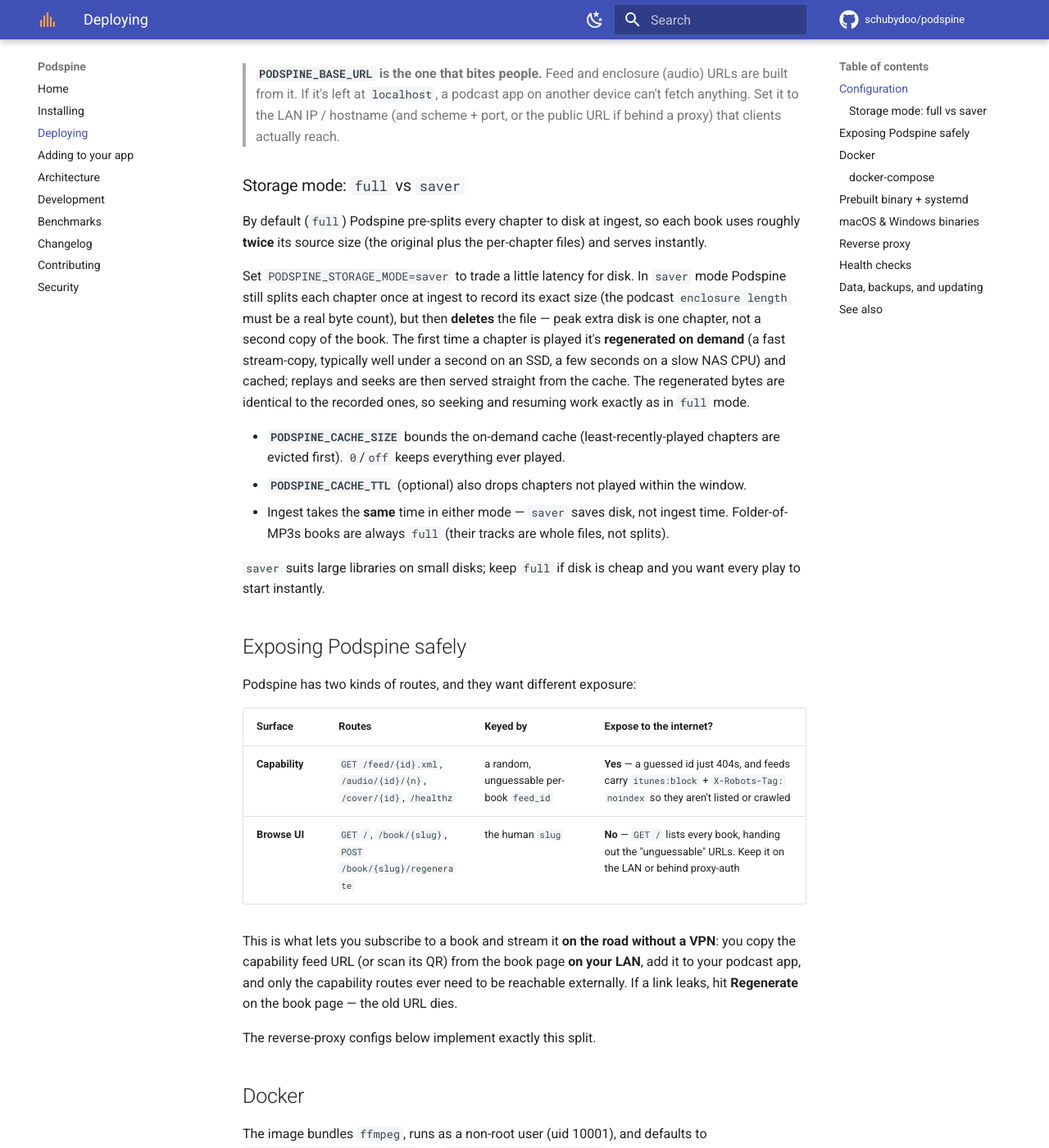
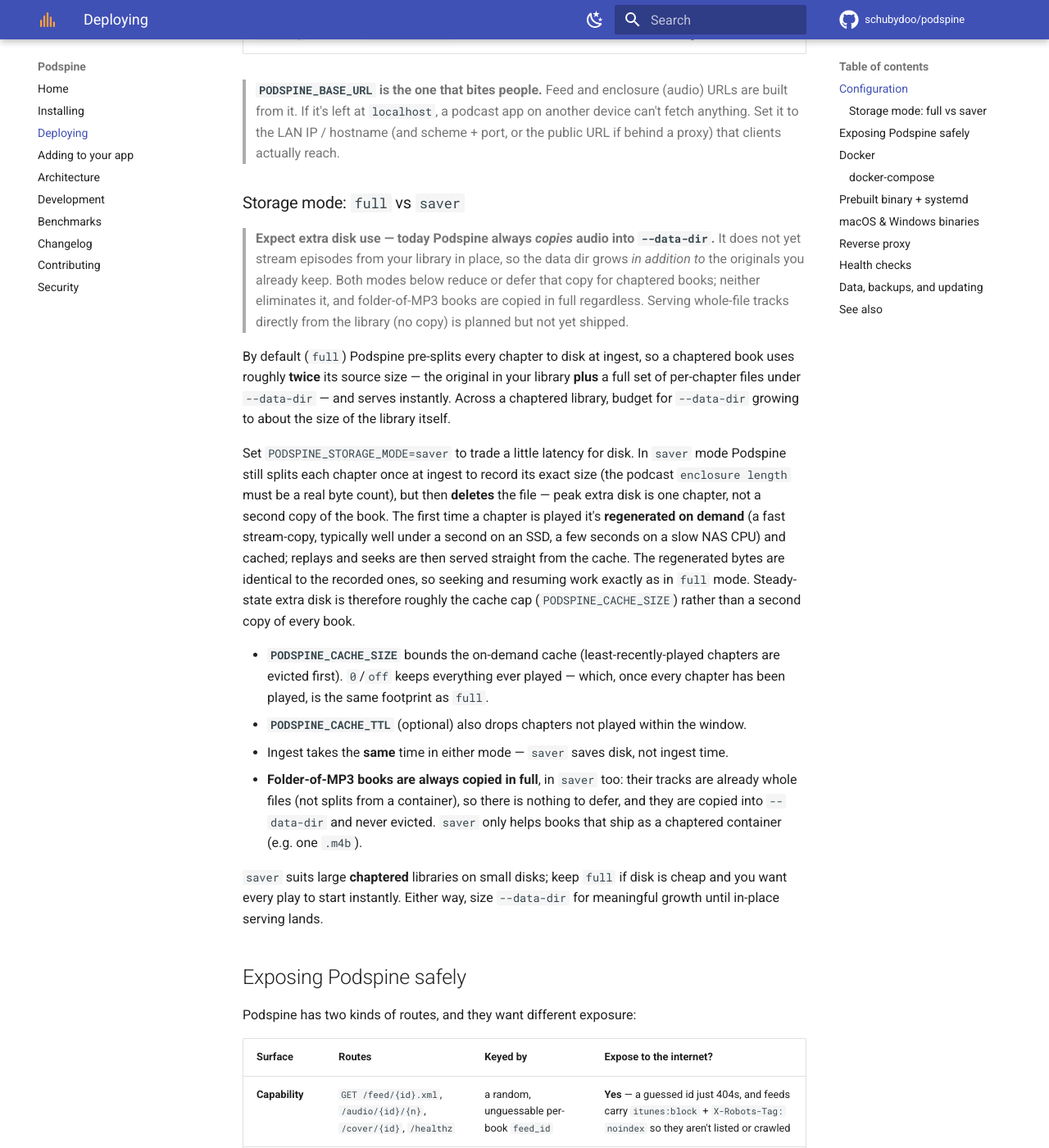
Before and after one commit to schubydoo/podspine, an MkDocs documentation site: the page built from docs/DEPLOYMENT.md, in a window 1280 px wide and 1400 px high, scrolled down 1127 px. Shown: the whole window at 82% size. Built offline with MkDocs 1.6.1 and Material for MkDocs 9.7.7, drawn with Linux system fonts in a browser that asks for light colours; comment, search, counter and statistics services are not loaded; the version menu is left out; some of the changed text lies outside the part shown.

Commit message:
docs(storage): set clear disk-use expectations for full/saver (#57)
* docs(storage): set clear disk-use expectations for full/saver

Podspine currently copies audio into --data-dir in both storage modes;
it does not yet stream from the library in place. Make that explicit
everywhere users look:

- README: replace the "roughly halves storage" claim with a heads-up
  that data-dir grows on top of the originals; full ~doubles a chaptered
  library, saver caps overhead at the cache size, MP3-folder books are
  copied whole in either mode.
- DEPLOYMENT: add a callout up top; spell out per-mode footprints and
  that folder-of-MP3 books are always copied in full and never evicted.
- ARCHITECTURE: note episode audio is a separate copy under data-dir,
  no in-place serving yet.
- config: drop the stale "per-book .podspine.toml may override this"
  comment (not implemented); note the mode is library-wide.
- changeset: soften the release note to match (no "halving").

Co-Authored-By: Claude Opus 4.8 (1M context) <noreply@anthropic.com>

* docs(storage): note saver still splits at ingest (Greptile P2)

The architecture storage-model summary made saver sound like chapters
are only produced on demand. Clarify that saver still splits every
chapter once at ingest to record byte lengths, then deletes — it cuts
steady-state disk, not ingest time/I/O. Matches DEPLOYMENT.md.

Co-Authored-By: Claude Opus 4.8 (1M context) <noreply@anthropic.com>

* docs(storage): stop describing saver as skipping ingest splits (Greptile P1)

Full pass over every storage-mode mention. "saver splits on demand"
read as if it avoids the ingest-time split; in fact saver still splits
every chapter once at ingest to record the real enclosure byte length,
then deletes and regenerates on play. Reworded consistently so saver is
described as cutting steady-state disk, not ingest time:

- README heads-up paragraph
- DEPLOYMENT config-table row
- config: --storage-mode CLI help, StorageMode::Saver variant, and the
  Config.storage_mode field comment
- changeset release note (adds the "saves disk, not ingest time" note)

Docs-only; no behavior change.

Co-Authored-By: Claude Opus 4.8 (1M context) <noreply@anthropic.com>

---------

Co-authored-by: Claude Opus 4.8 (1M context) <noreply@anthropic.com>

```diff
--- a/docs/DEPLOYMENT.md
+++ b/docs/DEPLOYMENT.md
@@ -23,7 +23,7 @@ that precedence. The library path is the only required input.
 | `--base-url` | `PODSPINE_BASE_URL` | `http://localhost:<port>` | External URL used to build feed/audio links. |
 | `--default-cover-url` | `PODSPINE_DEFAULT_COVER_URL` | none | Feed-level fallback cover for books with no embedded art. |
 | `--force-embedded-chapters` | `PODSPINE_FORCE_EMBEDDED_CHAPTERS` | off | Ignore `.cue`/`.ffmeta` sidecars. |
-| `--storage-mode` | `PODSPINE_STORAGE_MODE` | `full` | `full` pre-splits every chapter to disk; `saver` splits on demand. See below. |
+| `--storage-mode` | `PODSPINE_STORAGE_MODE` | `full` | `full` keeps every chapter split on disk; `saver` still splits once at ingest but caches on demand. See below. |
 | `--cache-size` | `PODSPINE_CACHE_SIZE` | `2GB` | `saver` only: cache cap (`2GB`, `500MB`; `0`/`off` = unbounded). |
 | `--cache-ttl` | `PODSPINE_CACHE_TTL` | off | `saver` only: evict chapters unplayed this long (`30d`, `12h`; `off` = size-only). |
 | `--config` | `PODSPINE_CONFIG` | none | Path to a TOML config file. |
@@ -35,9 +35,18 @@ that precedence. The library path is the only required input.
 
 ### Storage mode: `full` vs `saver`
 
-By default (`full`) Podspine pre-splits every chapter to disk at ingest, so each
-book uses roughly **twice** its source size (the original plus the per-chapter
-files) and serves instantly.
+> **Expect extra disk use — today Podspine always *copies* audio into
+> `--data-dir`.** It does not yet stream episodes from your library in place, so
+> the data dir grows *in addition to* the originals you already keep. Both modes
+> below reduce or defer that copy for chaptered books; neither eliminates it, and
+> folder-of-MP3 books are copied in full regardless. Serving whole-file tracks
+> directly from the library (no copy) is planned but not yet shipped.
+
+By default (`full`) Podspine pre-splits every chapter to disk at ingest, so a
+chaptered book uses roughly **twice** its source size — the original in your
+library **plus** a full set of per-chapter files under `--data-dir` — and serves
+instantly. Across a chaptered library, budget for `--data-dir` growing to about
+the size of the library itself.
 
 Set `PODSPINE_STORAGE_MODE=saver` to trade a little latency for disk. In `saver`
 mode Podspine still splits each chapter once at ingest to record its exact size
@@ -47,18 +56,24 @@ first time a chapter is played it's **regenerated on demand** (a fast stream-cop
 typically well under a second on an SSD, a few seconds on a slow NAS CPU) and
 cached; replays and seeks are then served straight from the cache. The
 regenerated bytes are identical to the recorded ones, so seeking and resuming
-work exactly as in `full` mode.
+work exactly as in `full` mode. Steady-state extra disk is therefore roughly the
+cache cap (`PODSPINE_CACHE_SIZE`) rather than a second copy of every book.
 
 - **`PODSPINE_CACHE_SIZE`** bounds the on-demand cache (least-recently-played
-  chapters are evicted first). `0`/`off` keeps everything ever played.
+  chapters are evicted first). `0`/`off` keeps everything ever played — which,
+  once every chapter has been played, is the same footprint as `full`.
 - **`PODSPINE_CACHE_TTL`** (optional) also drops chapters not played within the
   window.
 - Ingest takes the **same** time in either mode — `saver` saves disk, not
-  ingest time. Folder-of-MP3s books are always `full` (their tracks are whole
-  files, not splits).
+  ingest time.
+- **Folder-of-MP3 books are always copied in full**, in `saver` too: their
+  tracks are already whole files (not splits from a container), so there is
+  nothing to defer, and they are copied into `--data-dir` and never evicted.
+  `saver` only helps books that ship as a chaptered container (e.g. one `.m4b`).
 
-`saver` suits large libraries on small disks; keep `full` if disk is cheap and
-you want every play to start instantly.
+`saver` suits large **chaptered** libraries on small disks; keep `full` if disk
+is cheap and you want every play to start instantly. Either way, size
+`--data-dir` for meaningful growth until in-place serving lands.
 
 ## Exposing Podspine safely
 
```
Also changed, not shown: .changeset/storage-saver-mode.md (+1 -1 lines), README.md (+10 -4 lines), docs/ARCHITECTURE.md (+10 -1 lines), 1 other file.
